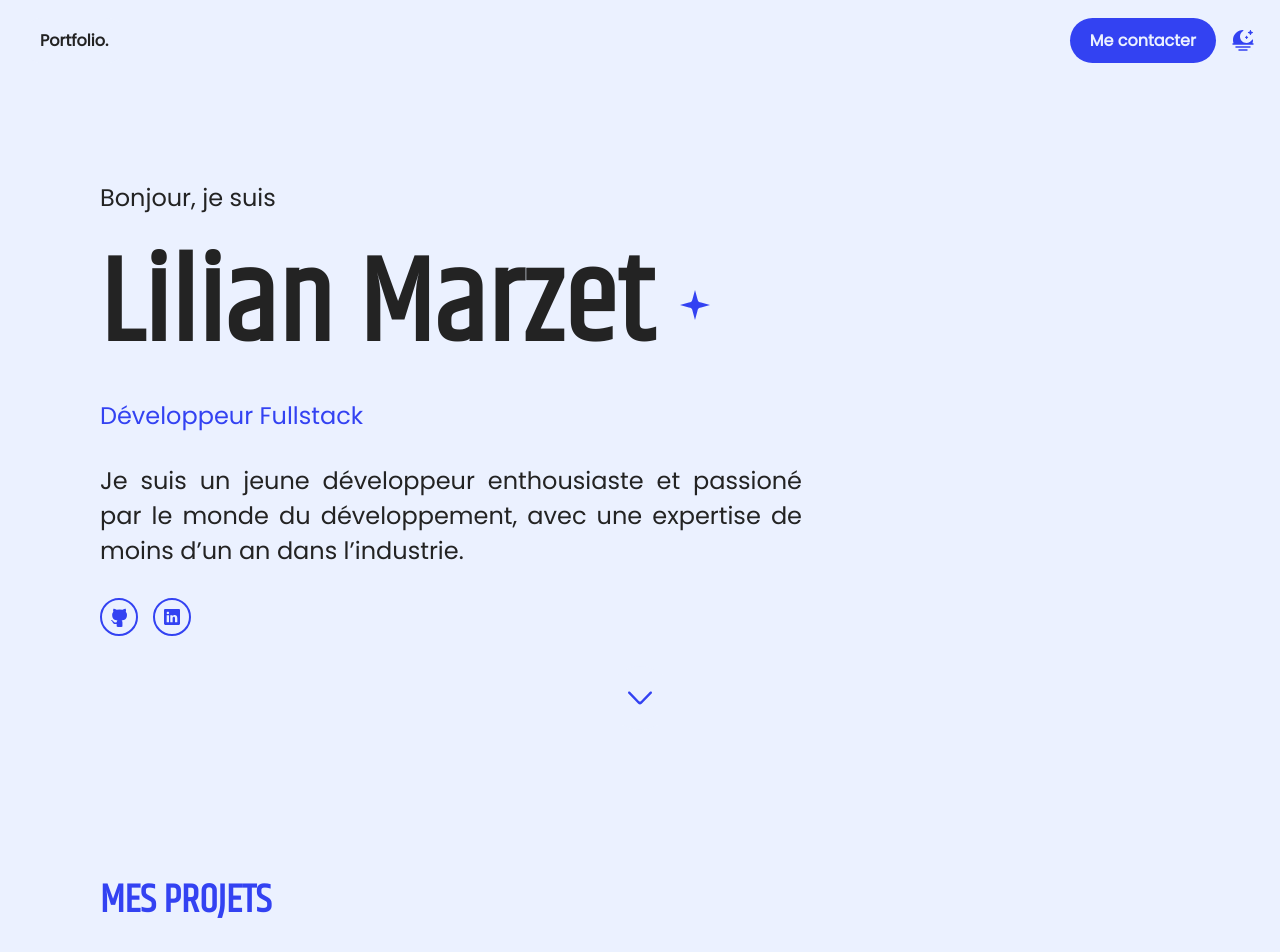
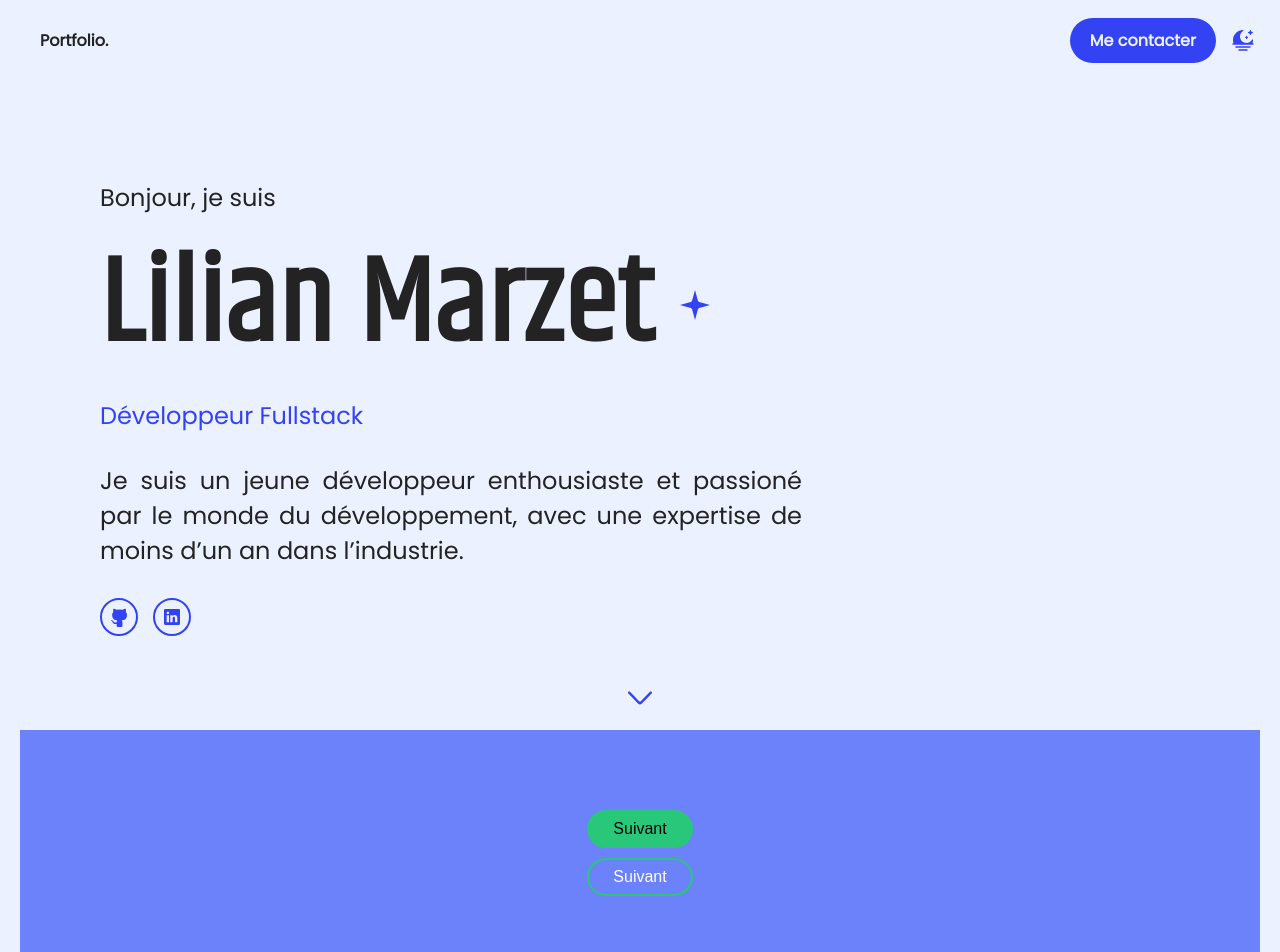
Before and after one commit to LilianMrzt/my-portfolio, a React (Create React App) app: page / in a window 1280 px wide. Shown: the top 952 px of the page. Built offline with nearby package versions, Linux system fonts and the light colour scheme.

Commit message:
Thomas bouton

```diff
--- /dev/null
+++ b/src/ui/Thomas/Blocs/BlocThomas.tsx
@@ -0,0 +1,20 @@
+import React from 'react'
+import ButtonThomas from '@ui/Thomas/components/ButtonThomas'
+
+const BlocThomas = (): any => {
+    return (
+        <div className={'d-flex w-100 flex-1 align-center p-80px flex-column gap-10 bg-secondary'}>
+            <ButtonThomas
+                onClick={() => {}}
+                label={'Suivant'}
+            />
+            <ButtonThomas
+                onClick={() => {}}
+                label={'Suivant'}
+                type={'secondary'}
+            />
+        </div>
+    )
+}
+
+export default BlocThomas
--- /dev/null
+++ b/src/ui/Thomas/components/ButtonThomas.tsx
@@ -0,0 +1,27 @@
+import React, { type FC } from 'react'
+import './button.css'
+
+interface ButtonProps {
+    label: string
+    type?: 'primary' | 'secondary'
+    onClick: () => void
+}
+
+const ButtonThomas: FC<ButtonProps> = ({
+    label,
+    type = 'primary',
+    onClick
+}) => {
+    return (
+        <button
+            className={`button ${type === 'primary' ? 'primary-button' : 'secondary-button'}`}
+            onClick={onClick}
+        >
+            <div className={'hovered-button'}>
+                {label}
+            </div>
+        </button>
+    )
+}
+
+export default ButtonThomas
--- /dev/null
+++ b/src/ui/Thomas/components/button.css
@@ -0,0 +1,31 @@
+.button {
+    padding: 0;
+    border-radius: 50px;
+    font-size: 16px;
+    overflow: hidden;
+    cursor: pointer;
+}
+
+.primary-button {
+    background-color: #29C77A;
+    border: 2px solid #29C77A;
+    color: black;
+}
+
+.secondary-button {
+    background-color: transparent;
+    border: 2px solid #29C77A;
+    color: white;
+}
+
+.hovered-button {
+    transition: 0.3s;
+    display: flex;
+    flex: 1;
+    padding: 8px 24px;
+}
+
+.hovered-button:hover {
+    transition: 0.3s;
+    background-color: #0000001A;
+}
--- a/src/ui/views/home-screen/IntroductionSection.tsx
+++ b/src/ui/views/home-screen/IntroductionSection.tsx
@@ -5,6 +5,7 @@ import IntroductionScreenIconsBloc from '@blocs/introductionScreen/IntroductionS
 import { sectionIds } from '@constants/ScreensConstants'
 import { handleClickScroll } from '@utils/ButtonUtils'
 import Button from '@components/common/Button'
+import BlocThomas from '@ui/Thomas/Blocs/BlocThomas'
 
 const IntroductionSection = (): ReactElement => {
     return (
@@ -25,6 +26,7 @@ const IntroductionSection = (): ReactElement => {
                     padding={20}
                     animationFromCenter
                 />
+                <BlocThomas/>
             </div>
         </div>
     )
```
